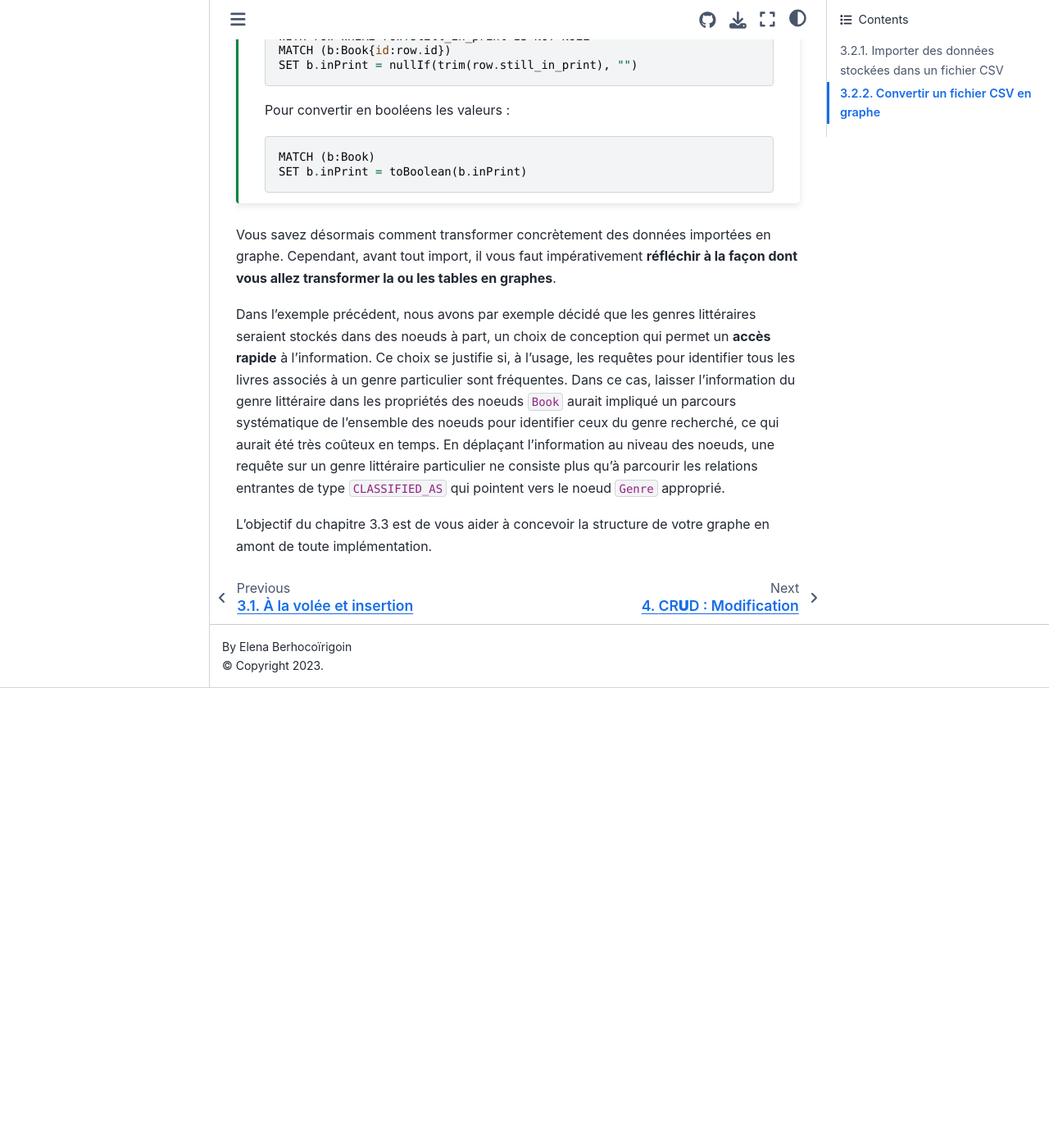
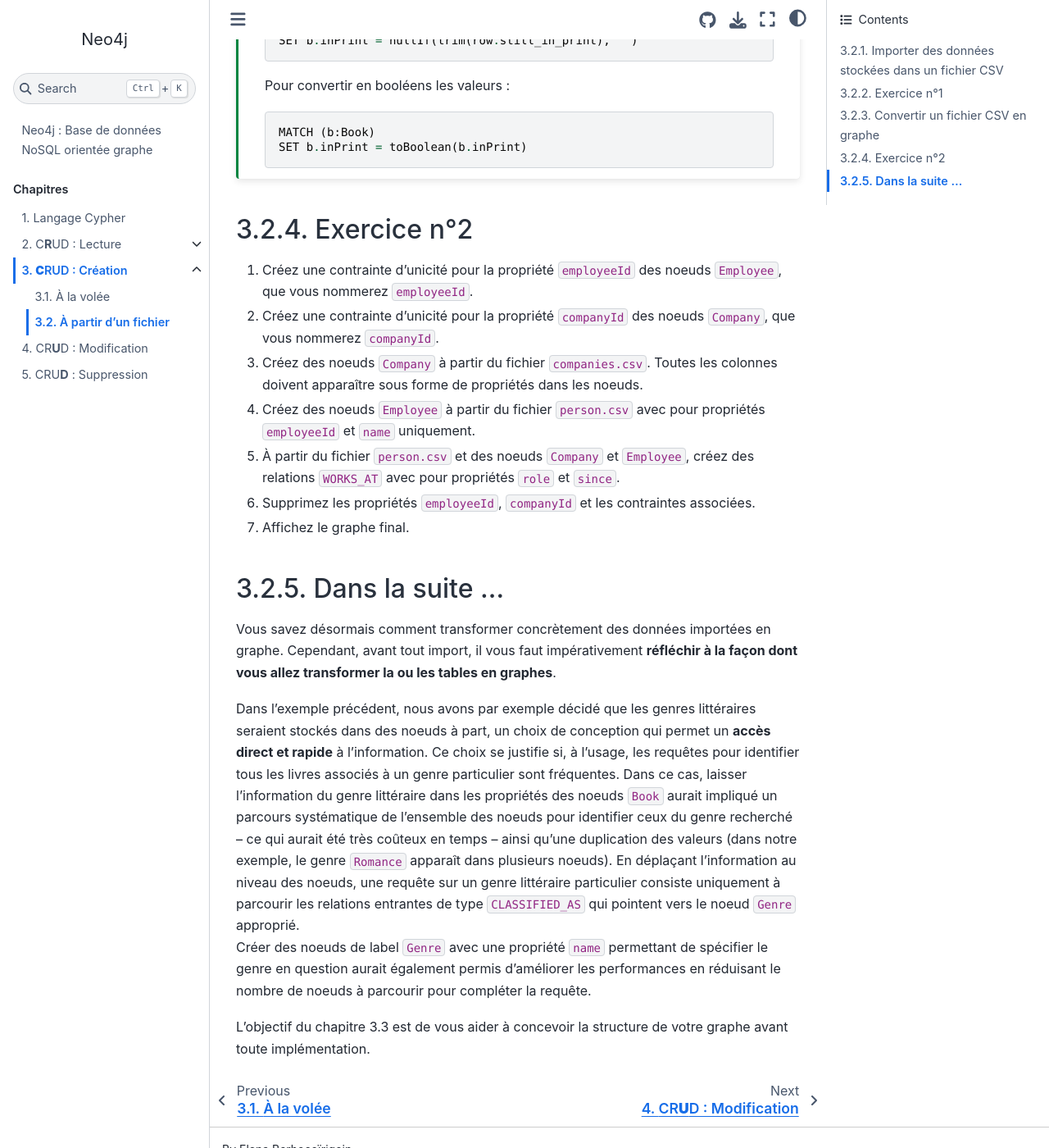
Before and after one commit to elenaberhoco/neo4j, a Jupyter Book: the page built from content/03_creation_import.md, in a window 1280 px wide and 1400 px high, scrolled down 4504 px. Shown: the whole window at 82% size. Built offline with Jupyter Book 1.0.4 settings and Sphinx 7.4.7 and the Sphinx Book theme 1.1.4, drawn with Linux system fonts in a browser that asks for light colours; before the commit the page ends 5343 px from its top, so only the background shows below that; some of the changed text lies outside the part shown.

Commit message:
EDIT 03_creation_volee.md ; ADD chapters (exercise, what's next) to 03_creation_import.md | ./content

`````diff
--- a/content/03_creation_import.md
+++ b/content/03_creation_import.md
@@ -88,19 +88,15 @@ Le choix du format `date` n'est donc pas toujours le plus adapté.
 ````
 Pour vérifier que les données ont été correctement importées, vous pouvez **afficher le nombre de lignes** et les **clés des paires** clé-valeur ainsi créées (si le fichier comportait un en-tête),
 puis les comparer aux informations dont vous disposez à propos de la base de données.
-::::{grid}
-:gutter: 1
 
-:::{grid-item-card} Exercice
+À ce stade, les données sont importées mais elles ne sont pas encore transformées en graphe.
+
+## Exercice n°1
+
 1. Importez le fichier `person.csv` et retournez le nombre de lignes
 2. Importez le fichier `person.csv` et retournez les clés associées à chaque ligne
 
 **Bonus :** Importez le fichier `person.csv` et retournez les clés distinctes
-:::
-
-::::
-
-À ce stade, les données sont importées mais elles ne sont pas encore transformées en graphe.
 
 ## Convertir un fichier CSV en graphe
 
@@ -185,15 +179,30 @@ MATCH (b:Book)
 SET b.inPrint = toBoolean(b.inPrint)
 ```
 ````
+
+## Exercice n°2
+
+1. Créez une contrainte d'unicité pour la propriété `employeeId` des noeuds `Employee`, que vous nommerez `employeeId`.
+2. Créez une contrainte d'unicité pour la propriété `companyId` des noeuds `Company`, que vous nommerez `companyId`.
+3. Créez des noeuds `Company` à partir du fichier `companies.csv`. Toutes les colonnes doivent apparaître sous forme de propriétés dans les noeuds.
+4. Créez des noeuds `Employee` à partir du fichier `person.csv` avec pour propriétés `employeeId` et `name` uniquement.
+5. À partir du fichier `person.csv` et des noeuds `Company` et `Employee`, créez des relations `WORKS_AT` avec pour propriétés `role` et `since`.
+6. Supprimez les propriétés `employeeId`, `companyId` et les contraintes associées.
+7. Affichez le graphe final.
+
+## Dans la suite ...
+
 Vous savez désormais comment transformer concrètement des données importées en graphe.
 Cependant, avant tout import, il vous faut impérativement **réfléchir à la façon dont vous allez transformer la ou les tables en graphes**.
 
 Dans l'exemple précédent, nous avons par exemple décidé que les genres littéraires seraient stockés dans des noeuds à part,
-un choix de conception qui permet un **accès rapide** à l'information.
+un choix de conception qui permet un **accès direct et rapide** à l'information.
 Ce choix se justifie si, à l'usage, les requêtes pour identifier tous les livres associés à un genre particulier sont fréquentes.
 Dans ce cas, laisser l'information du genre littéraire dans les propriétés des noeuds `Book` aurait impliqué un parcours systématique de l'ensemble des
-noeuds pour identifier ceux du genre recherché, ce qui aurait été très coûteux en temps.
-En déplaçant l'information au niveau des noeuds, une requête sur un genre littéraire particulier ne consiste plus qu'à parcourir les relations entrantes de type
+noeuds pour identifier ceux du genre recherché -- ce qui aurait été très coûteux en temps -- ainsi qu'une duplication des valeurs (dans notre exemple, le genre `Romance` apparaît dans plusieurs noeuds).
+En déplaçant l'information au niveau des noeuds, une requête sur un genre littéraire particulier consiste uniquement à parcourir les relations entrantes de type
 `CLASSIFIED_AS` qui pointent vers le noeud `Genre` approprié.
+Créer des noeuds de label `Genre` avec une propriété `name` permettant de spécifier le genre en question aurait
+également permis d'améliorer les performances en réduisant le nombre de noeuds à parcourir pour compléter la requête.
 
-L'objectif du chapitre 3.3 est de vous aider à concevoir la structure de votre graphe en amont de toute implémentation.
+L'objectif du chapitre 3.3 est de vous aider à concevoir la structure de votre graphe avant toute implémentation.
--- a/content/03_creation_volee.md
+++ b/content/03_creation_volee.md
@@ -13,7 +13,7 @@ kernelspec:
   name: python3
 ---
 
-# À la volée et insertion
+# À la volée
 
 Nous allons construire ce graphe :
 
`````
Also changed, not shown: other parts of content/03_creation_import.md (+2 -4 lines).
